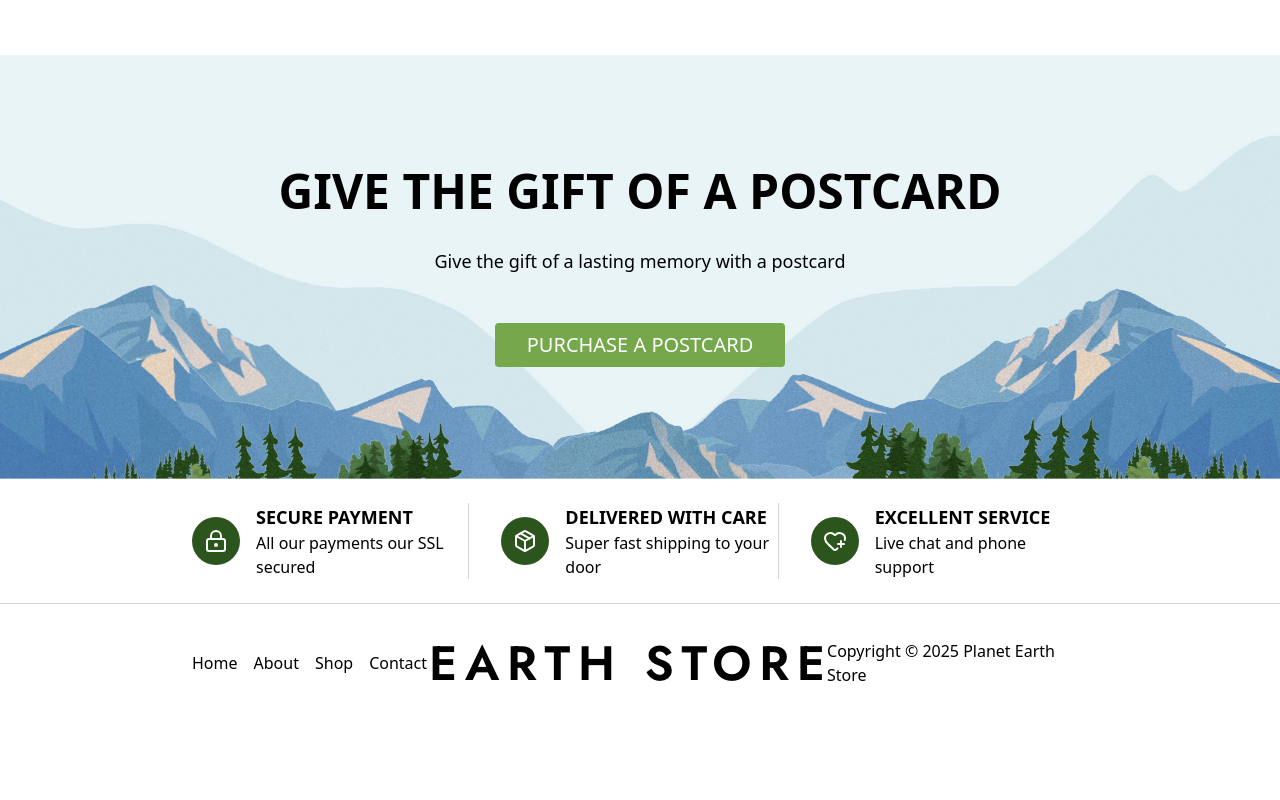
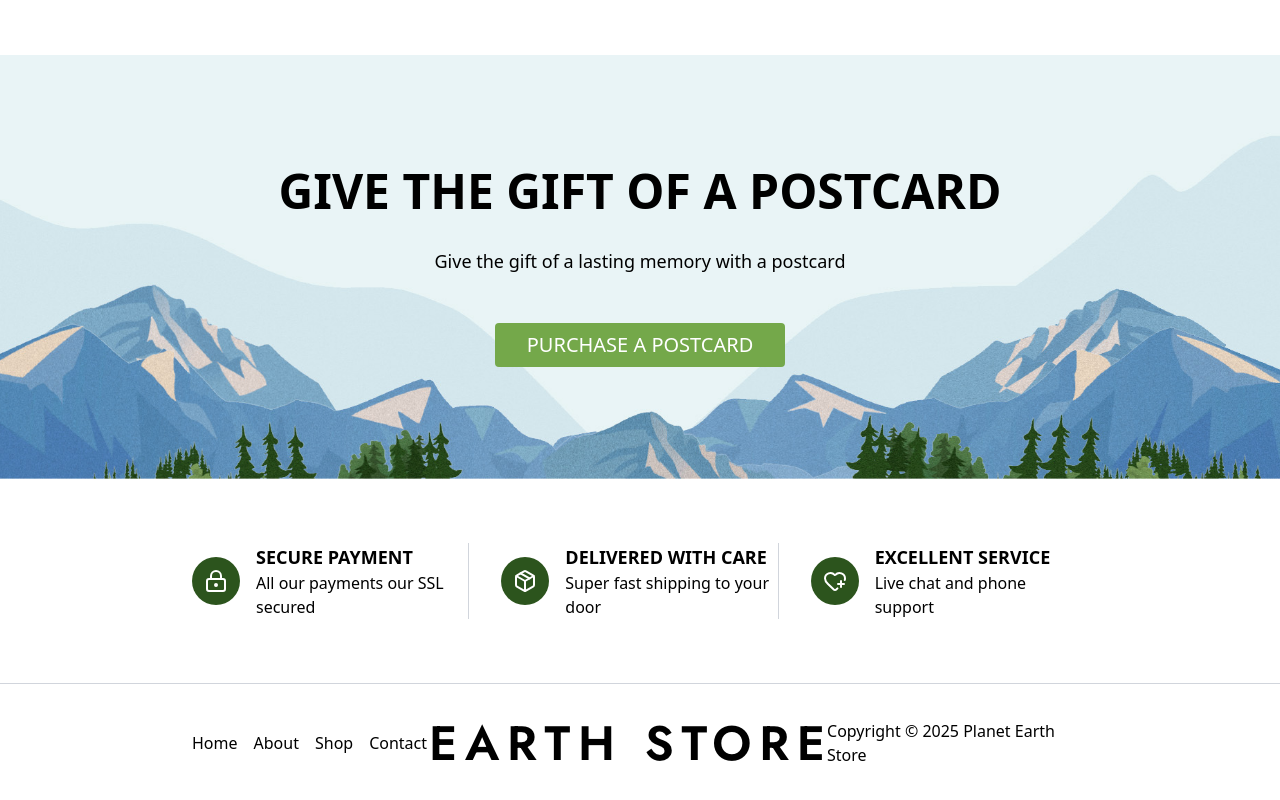
Before and after one commit to citindia/earth-store-landing, a Next.js app: page / in a window 1280 px wide. Shown: the part 1865-2665 px from the top of the page. Before the commit the page ends 2587 px from the top, so only its background shows below. Built offline with nearby package versions, Linux system fonts and the light colour scheme.

Commit message:
GiftPostcard section separated

```diff
--- a/src/app/page.tsx
+++ b/src/app/page.tsx
@@ -1,3 +1,4 @@
+import GiftPostcard from "@/components/GiftPostcard";
 import { HeartPlus, LockKeyhole, Package, Quote } from "lucide-react";
 import { Metadata } from "next";
 import Image from "next/image";
@@ -152,23 +153,9 @@ const page = () => {
 				</div>
 			</section>
 
-			<section className="bg-[url(/call-to-action.jpg)] bg-center bg-cover py-28 px-48 grid place-items-center gap-8">
-				<div className="text-5xl font-semibold uppercase">
-					Give the Gift of a Postcard
-				</div>
+			<GiftPostcard />
 
-				<div className="text-lg">
-					Give the gift of a lasting memory with a postcard
-				</div>
-
-				<Link
-					href={""}
-					className="text-xl uppercase px-8 py-2 bg-earth-light hover:bg-earth-dark text-white rounded-sm mt-4">
-					Purchase A Postcard
-				</Link>
-			</section>
-
-			<section className="px-48 py-6 grid grid-cols-3 gap-8">
+			<section className="py-16 px-48 grid grid-cols-3 gap-8">
 				<div className="flex items-center gap-4 border-r border-gray-300">
 					<div className="rounded-full bg-earth-dark p-3">
 						<LockKeyhole className="text-white" />
--- /dev/null
+++ b/src/components/GiftPostcard.tsx
@@ -0,0 +1,23 @@
+import Link from "next/link";
+
+const GiftPostcard = () => {
+	return (
+		<section className="bg-[url(/call-to-action.jpg)] bg-center bg-cover py-28 px-48 grid place-items-center gap-8">
+			<div className="text-5xl font-semibold uppercase">
+				Give the Gift of a Postcard
+			</div>
+
+			<div className="text-lg">
+				Give the gift of a lasting memory with a postcard
+			</div>
+
+			<Link
+				href={""}
+				className="text-xl uppercase px-8 py-2 bg-earth-light hover:bg-earth-dark text-white rounded-sm mt-4">
+				Purchase A Postcard
+			</Link>
+		</section>
+	);
+};
+
+export default GiftPostcard;
```
